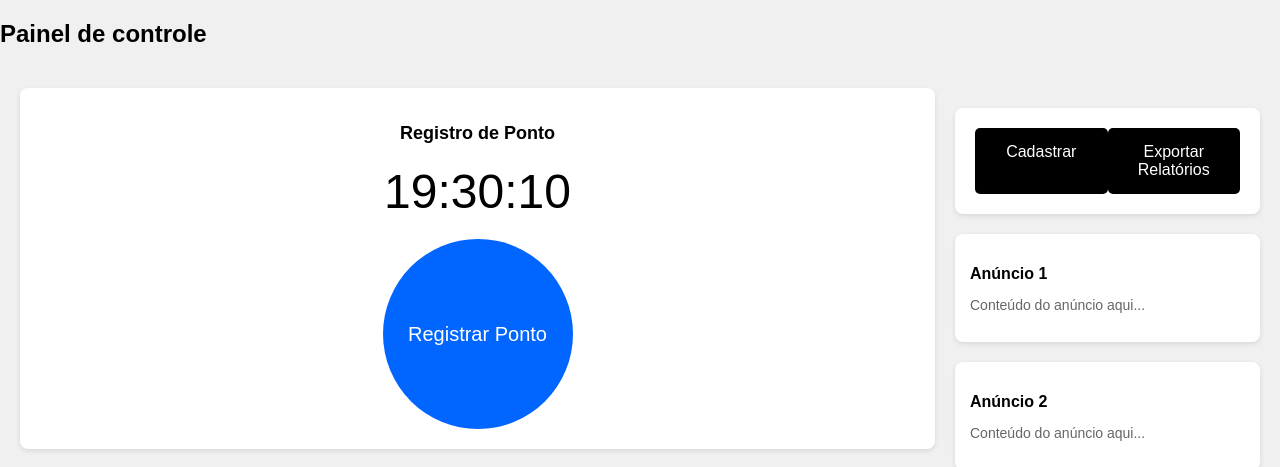
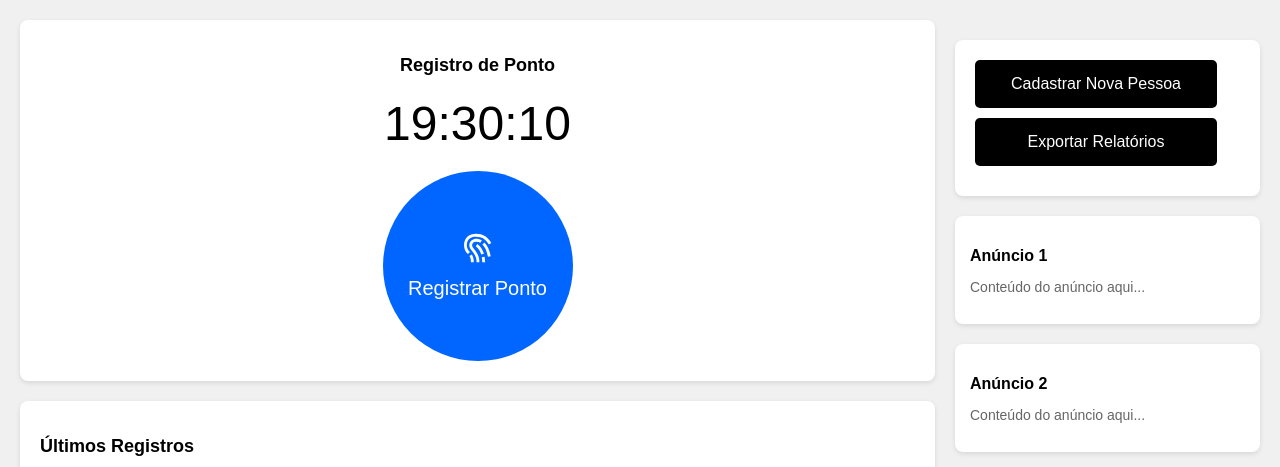
Before and after one commit to RodrigoRocha07/COOP-NORDESTE, a Django app: page / in a window 1280 px wide. Shown: the part 58-525 px from the top of the page. Run offline with Django 5.2, Linux system fonts and the light colour scheme.

Commit message:
tela nova

```diff
--- a/coop/templates/home.html
+++ b/coop/templates/home.html
@@ -83,10 +83,14 @@
             display: inline-block;
             cursor: pointer;
             transition: background-color 0.3s;
-            height: 150px;
             width: 150px;
+            height:  150px;
+            display: flex;
+            justify-content: center;
             align-items: center;
-            line-height: 150px;
+            flex-direction: column;
+            gap: 12px;
+            margin: 0 auto;
         }
 
         .register-button:hover {
@@ -94,11 +98,11 @@
         }
 
         .actions {
-            display: flex;
-            justify-content: space-between;
+            display: block;
             margin-top: 20px;
         }
 
+        .actions .action-button,
         .actions button {
             background-color: black;
             color: white;
@@ -106,7 +110,16 @@
             border: none;
             border-radius: 5px;
             cursor: pointer;
-            width: 48%;
+            width: 80%;
+            margin-bottom: 10px;
+            text-align: center;
+            text-decoration: none;
+            display: block;
+        }
+
+        .actions button:hover,
+        .actions .action-button:hover {
+            background-color: #333;
         }
 
         .side .ad {
@@ -146,20 +159,6 @@
         .recent-records table th {
             background-color: #f0f0f0;
         }
-        .action-button{
-            width: 100%;
-            background-color: black;
-            color: white;
-            padding: 15px;
-            border-radius: 5px;
-            text-align: center;
-            text-decoration: none;
-            display: inline-block;
-            width: 48%;
-        }
-        .action-button:hover{
-            background-color: #333;
-        }
     </style>
 </head>
 
@@ -173,13 +172,24 @@
         </nav>
         <div>Olá, Usuário</div>
     </header>
-    <h2>Painel de controle</h2>
+
     <div class="container">
         <div class="main">
             <div class="card register-clock">
-                <h2>Registro de Ponto</h2>
-                <div id="clock" class="time"></div>
-                <div class="register-button">Registrar Ponto</div>
+                <h2> Registro de Ponto</h2>
+                <div id="clock" class="time">12:26:28</div>
+                <div class="register-button"> <svg xmlns="http://www.w3.org/2000/svg" width="34" height="34" viewBox="0 0 24 24"
+                    style="fill: rgb(255, 255, 255);display:block; ">
+                    <path
+                        d="M5.962 17.674C7 19.331 7 20.567 7 22h2c0-1.521 0-3.244-1.343-5.389l-1.695 1.063zM16.504 3.387C13.977 1.91 7.55.926 4.281 4.305c-3.368 3.481-2.249 9.072.001 11.392.118.122.244.229.369.333.072.061.146.116.205.184l1.494-1.33a3.918 3.918 0 0 0-.419-.391c-.072-.06-.146-.119-.214-.188-1.66-1.711-2.506-6.017.001-8.608 2.525-2.611 8.068-1.579 9.777-.581 2.691 1.569 4.097 4.308 4.109 4.333l1.789-.895c-.065-.135-1.668-3.289-4.889-5.167z">
+                    </path>
+                    <path
+                        d="M9.34 12.822c-1.03-1.26-1.787-2.317-1.392-3.506.263-.785.813-1.325 1.637-1.604 1.224-.41 2.92-.16 4.04.601l1.123-1.654c-1.648-1.12-3.982-1.457-5.804-.841-1.408.476-2.435 1.495-2.892 2.866-.776 2.328.799 4.254 1.74 5.405.149.183.29.354.409.512C11 18.323 11 20.109 11 22h2c0-2.036 0-4.345-3.201-8.601a19.71 19.71 0 0 0-.459-.577zm5.791-3.344c1.835 1.764 3.034 4.447 3.889 8.701l1.961-.395c-.939-4.678-2.316-7.685-4.463-9.748l-1.387 1.442z">
+                    </path>
+                    <path
+                        d="m11.556 9.169-1.115 1.66c.027.019 2.711 1.88 3.801 5.724l1.924-.545c-1.299-4.582-4.476-6.749-4.61-6.839zm3.132 9.29c.21 1.168.312 2.326.312 3.541h2c0-1.335-.112-2.608-.343-3.895l-1.969.354z">
+                    </path>
+                </svg>Registrar Ponto</div>
             </div>
 
             <div class="recent-records card">
@@ -201,12 +211,10 @@
         </div>
 
         <div class="side">
-
             <div class="card actions">
-                <a class="action-button" href="{% url 'cadastro' %}">Cadastrar</a>
-                <a class="action-button" href="{% url 'cadastro' %}">Exportar Relatórios</a>
+                <a href="{% url 'cadastro' %}" class="action-button">Cadastrar Nova Pessoa</a>
+                <a href="{% url 'cadastro' %}" class="action-button">Exportar Relatórios</a>
             </div>
-
 
             <div class="ad">
                 <h3>Anúncio 1</h3>
@@ -219,6 +227,7 @@
             </div>
         </div>
     </div>
+
     <script>
         function updateClock() {
             const now = new Date();
@@ -229,8 +238,8 @@
             document.getElementById('clock').textContent = timeString;
         }
 
-        setInterval(updateClock, 1000);
-        updateClock();
+        setInterval(updateClock, 1000); // Atualiza o relógio a cada segundo
+        updateClock(); // Atualiza imediatamente ao carregar a página
     </script>
 </body>
 
```
Also changed, not shown: coop/templates/cadastro.html (+6 -9 lines).
